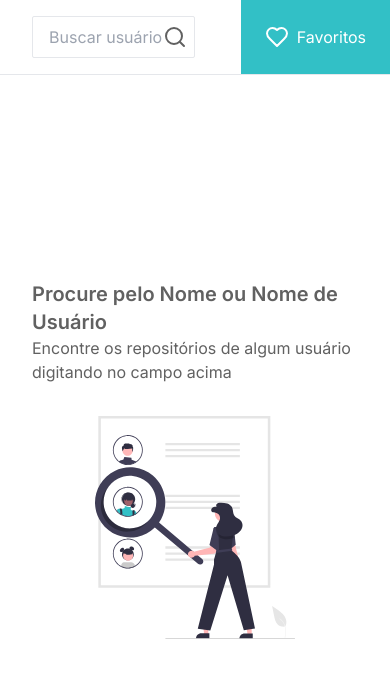
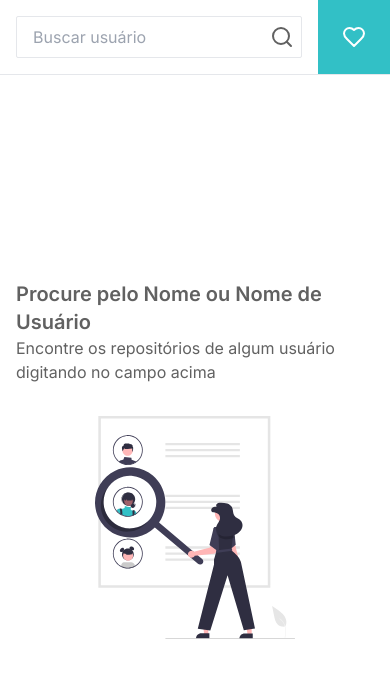
Before and after one commit to RaphaelOliveiraMoura/teste-casar.com, a Next.js app: page / in a window 390 px wide. Shown: the top 678 px of the page. Built offline with nearby package versions, Linux system fonts and the light colour scheme.

Commit message:
style: adjusts on responsiveness

```diff
--- a/src/app/detalhes/page.tsx
+++ b/src/app/detalhes/page.tsx
@@ -27,11 +27,11 @@ export default async function Page({
   });
 
   return (
-    <div className="grid grid-cols-3 gap-8">
+    <div className="grid gap-8 md:grid-cols-3">
       <div>
         <UserProfileSection user={userDetails.user} />
       </div>
-      <div className="col-span-2">
+      <div className="md:col-span-2">
         <ListProjectsSection projects={userProjects.projects} />
       </div>
     </div>
--- a/src/app/template.tsx
+++ b/src/app/template.tsx
@@ -7,16 +7,19 @@ import { SearchInputText } from "@/ui/components/search-input-text";
 export default function Template({ children }: { children: React.ReactNode }) {
   return (
     <main className="flex h-full flex-col items-center">
-      <header className="relative w-full border-b">
-        <div className="container grid grid-cols-2">
-          <SearchInputText className="my-4" placeholder="Buscar usuário" />
+      <header className="relative flex w-full justify-between border-b">
+        <div className="container flex grid-cols-2 items-center md:grid">
+          <SearchInputText
+            className="my-4 flex-1"
+            placeholder="Buscar usuário"
+          />
         </div>
 
-        <div className="absolute bottom-0 right-0 top-0">
+        <div className="bottom-0 right-0 top-0 md:absolute">
           <Link href="/favoritos">
             <Button className="h-full">
               <Heart />
-              Favoritos
+              <span className="hidden md:block">Favoritos</span>
             </Button>
           </Link>
         </div>
--- a/tailwind.config.ts
+++ b/tailwind.config.ts
@@ -7,7 +7,7 @@ const config: Config = {
   ],
   theme: {
     container: {
-      padding: "2rem",
+      padding: "1rem",
       center: true,
     },
     extend: {
```
